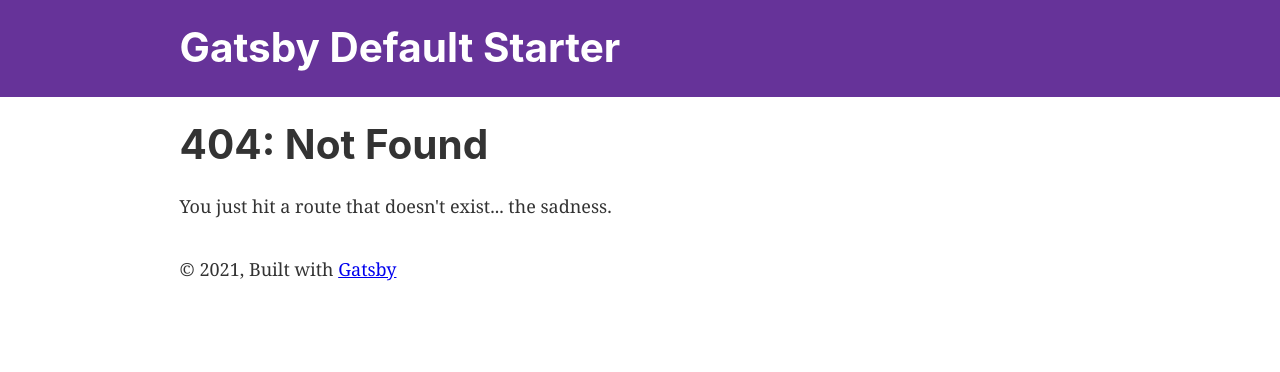
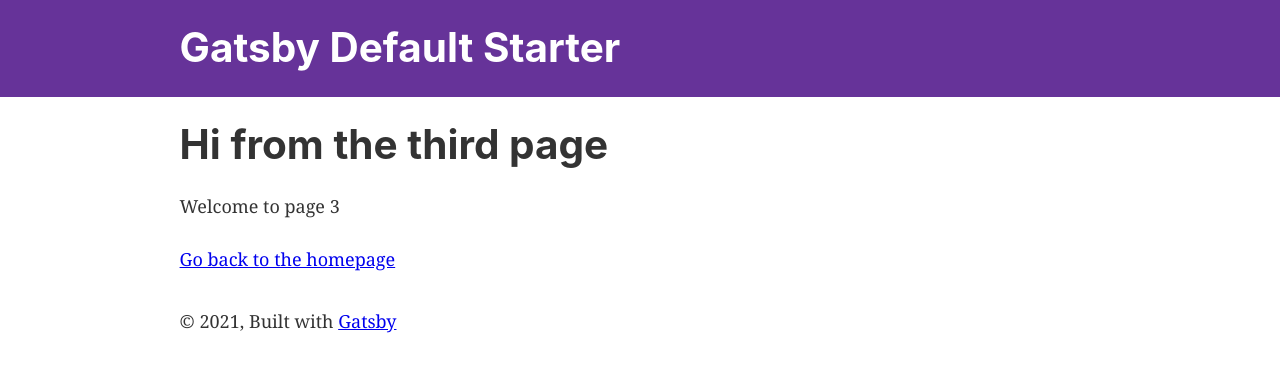
Before and after one commit to uproarink/test, a Gatsby site: page /page-3 in a window 1280 px wide. Before the commit this address had no page. Built offline with nearby package versions, Linux system fonts and the light colour scheme; Gatsby itself is replaced by a stand-in of ours.

Commit message:
Add Third Page

```diff
--- a/src/pages/index.js
+++ b/src/pages/index.js
@@ -21,6 +21,7 @@
     />
     <p>
       <Link to="/page-2/">Go to page 2</Link> <br />
+      <Link to="/page-3/">Go to page 3</Link> <br />
       <Link to="/using-typescript/">Go to "Using TypeScript"</Link>
     </p>
   </Layout>
--- /dev/null
+++ b/src/pages/page-3.js
@@ -0,0 +1,16 @@
+import * as React from "react"
+import { Link } from "gatsby"
+
+import Layout from "../components/layout"
+import SEO from "../components/seo"
+
+const ThirdPage = () => (
+  <Layout>
+    <SEO title="Page three" />
+    <h1>Hi from the third page</h1>
+    <p>Welcome to page 3</p>
+    <Link to="/">Go back to the homepage</Link>
+  </Layout>
+)
+
+export default ThirdPage
```
